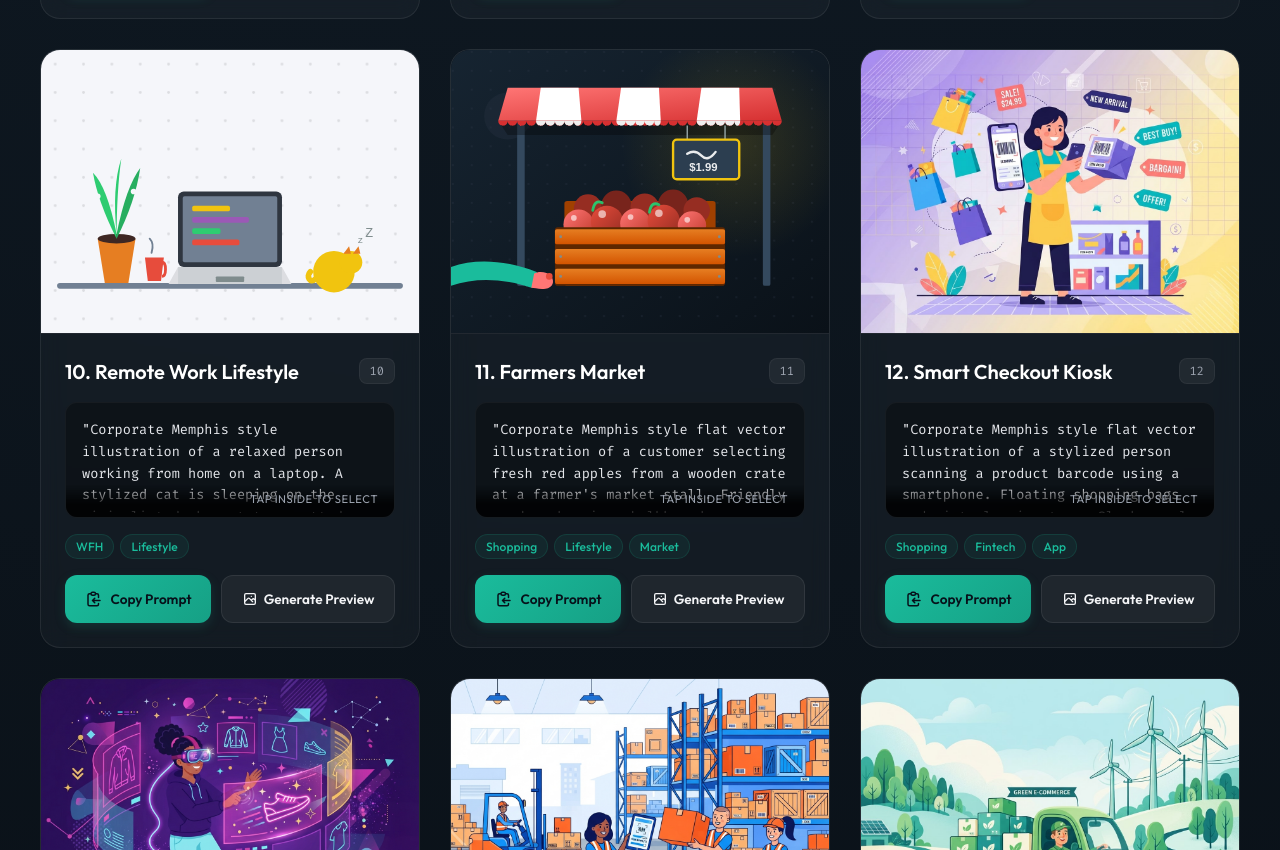
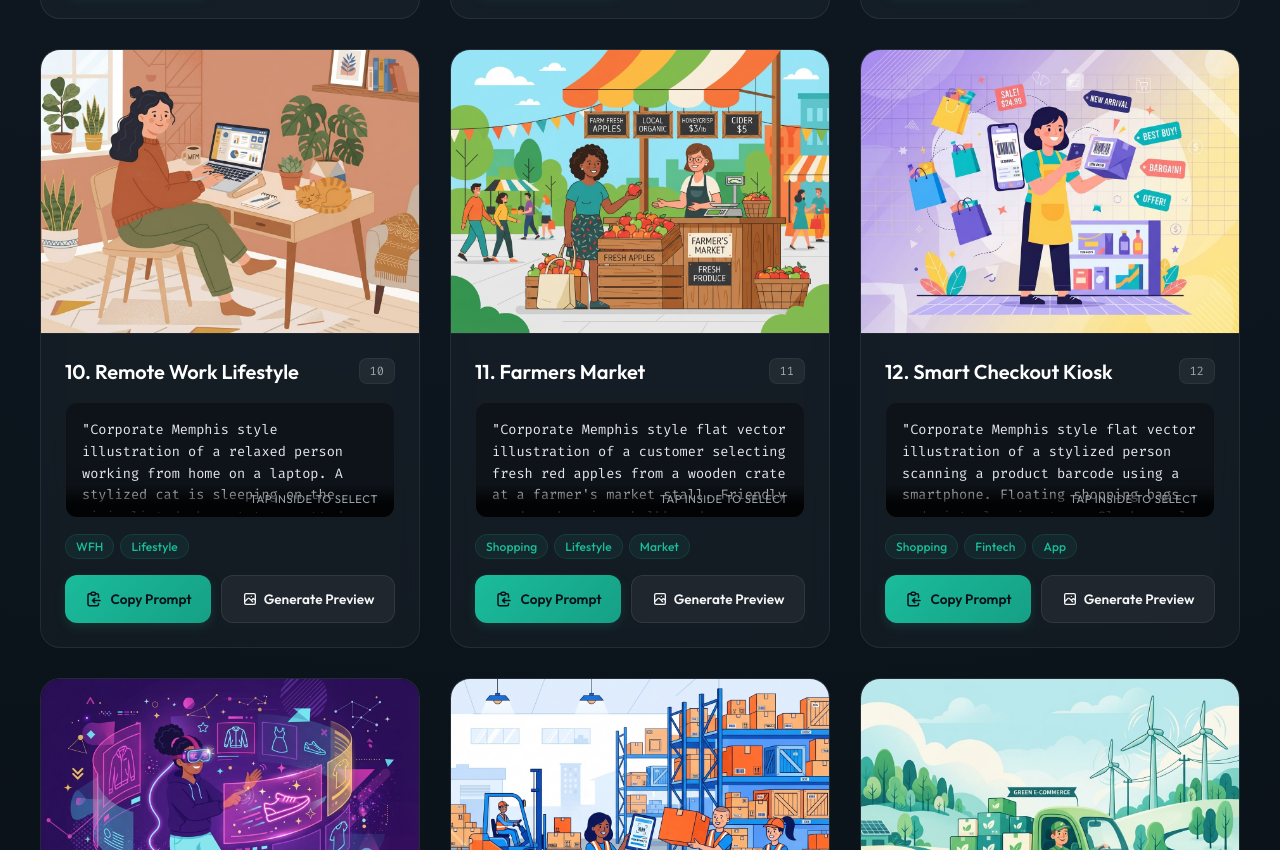
Before and after one commit to richandrewsfl/Corporate-Memphis-Prompts, a plain HTML site: page public/index.html in a window 1280 px wide. Shown: the part 2370-3220 px from the top of the page. Drawn offline with Linux system fonts and the light colour scheme.

Commit message:
Embed user-provided PNGs for templates 10 and 11

```diff
--- a/public/index.html
+++ b/public/index.html
@@ -973,7 +973,7 @@
         <!-- Template 10 -->
         <div class="card" data-tags="WFH,Lifestyle">
             <div class="image-wrapper">
-                <img src="images/remote_lifestyle.svg" alt="Remote Work Lifestyle" loading="lazy">
+                <img src="images/10.png" alt="Remote Work Lifestyle" loading="lazy">
             </div>
             <div class="content">
                 <div class="card-header">
@@ -1004,7 +1004,7 @@
         <!-- Template 11 -->
         <div class="card" data-tags="Shopping,Lifestyle,Market">
             <div class="image-wrapper">
-                <img src="images/farmers_market.svg" alt="Farmers Market" loading="lazy">
+                <img src="images/11.png" alt="Farmers Market" loading="lazy">
             </div>
             <div class="content">
                 <div class="card-header">
```
Also changed, not shown: public/images/10.png (added), public/images/11.png (added).
